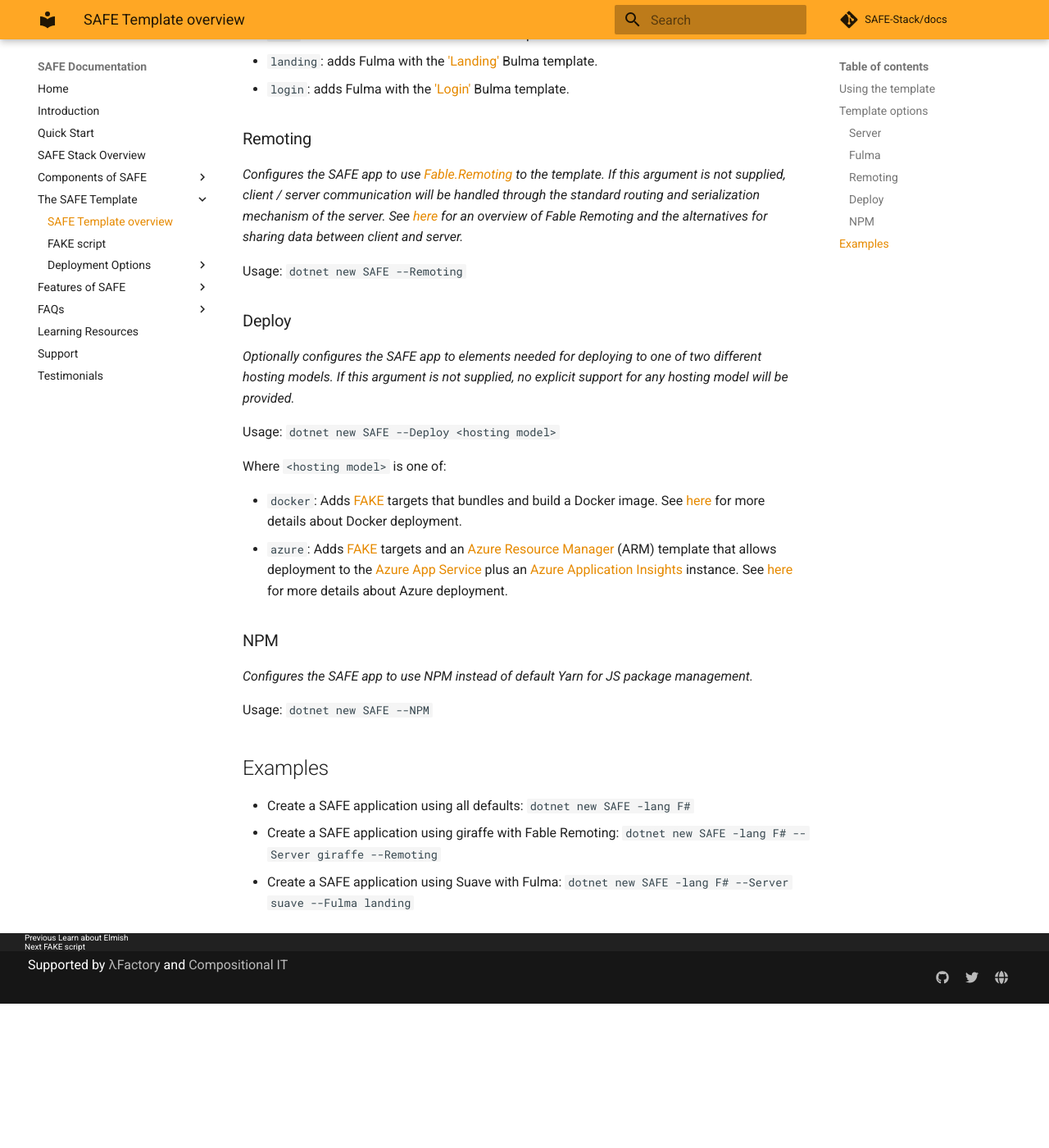
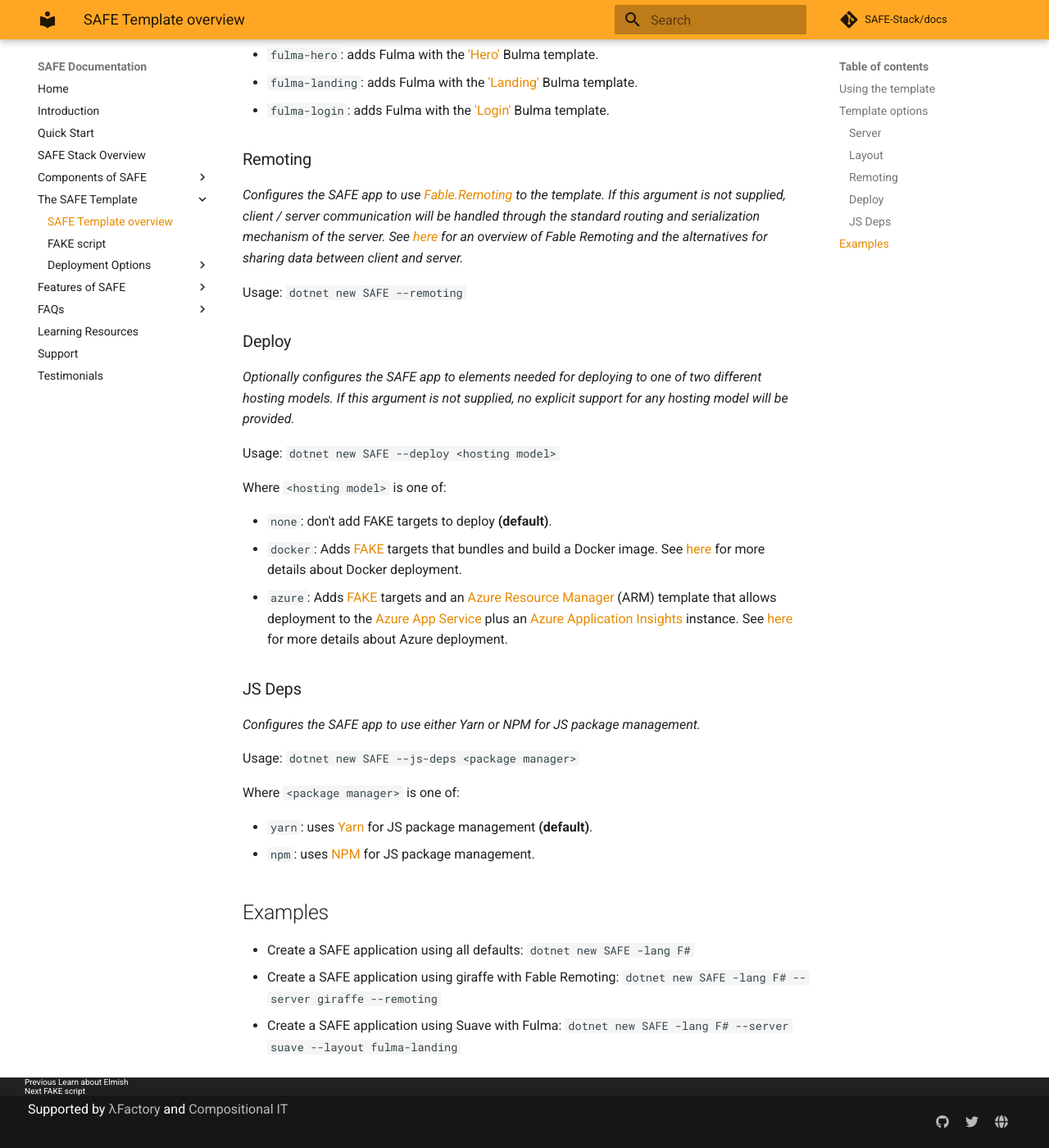
Before and after one commit to SAFE-Stack/docs, an MkDocs documentation site: the page built from docs/template-overview.md, in a window 1280 px wide and 1400 px high, scrolled down 1311 px. Shown: the whole window at 82% size. Built offline with MkDocs 1.6.1 and Material for MkDocs 9.7.7, drawn with Linux system fonts in a browser that asks for light colours; comment, search, counter and statistics services are not loaded; old or Windows-style settings are respelled for this version of MkDocs; before the commit the page ends 2535 px from its top, so only the background shows below that; some of the changed text lies outside the part shown.

Commit message:
update parameters reference

```diff
--- a/docs/template-overview.md
+++ b/docs/template-overview.md
@@ -17,7 +17,7 @@
 ### Server
 *Configures the SAFE app to use one of three different back-end hosting platforms.*
 
-Usage: `dotnet new SAFE --Server <server>`
+Usage: `dotnet new SAFE --server <server>`
 
 Where `<server>` is one of:
 
@@ -25,42 +25,49 @@
 * `giraffe`: Creates a SAFE app running on Giraffe only.
 * `suave`: Creates a SAFE app running on Suave.
 
-### Fulma
-*Configures the SAFE app to apply [Fulma](https://mangelmaxime.github.io/Fulma) bindings to the UI template.*
+### Layout
+*Configures the SAFE app to apply a CSS Framework to the UI template. Currently supports just [Fulma](https://mangelmaxime.github.io/Fulma) bindings*
 
-Usage: `dotnet new SAFE --Fulma <template>`
+Usage: `dotnet new SAFE --layout <layout>`
 
-Where `<template>` is one of:
+Where `<layout>` is one of:
 
-* `none`: don't add Fulma bindings at all **(default)**.
-* `basic`: adds Fulma basic template.
-* `admin`: adds Fulma with the ['Admin'](https://dansup.github.io/bulma-templates/templates/admin.html) Bulma template.
-* `cover`: adds Fulma with the ['Cover'](https://dansup.github.io/bulma-templates/templates/cover.html) Bulma template.
-* `hero`: adds Fulma with the ['Hero'](https://dansup.github.io/bulma-templates/templates/hero.html) Bulma template.
-* `landing`: adds Fulma with the ['Landing'](https://dansup.github.io/bulma-templates/templates/landing.html) Bulma template.
-* `login`: adds Fulma with the ['Login'](https://dansup.github.io/bulma-templates/templates/login.html) Bulma template.
+* `none`: don't add any CSS framework.
+* `fulma-basic`: adds Fulma basic template **(default)**.
+* `fulma-admin`: adds Fulma with the ['Admin'](https://dansup.github.io/bulma-templates/templates/admin.html) Bulma template.
+* `fulma-cover`: adds Fulma with the ['Cover'](https://dansup.github.io/bulma-templates/templates/cover.html) Bulma template.
+* `fulma-hero`: adds Fulma with the ['Hero'](https://dansup.github.io/bulma-templates/templates/hero.html) Bulma template.
+* `fulma-landing`: adds Fulma with the ['Landing'](https://dansup.github.io/bulma-templates/templates/landing.html) Bulma template.
+* `fulma-login`: adds Fulma with the ['Login'](https://dansup.github.io/bulma-templates/templates/login.html) Bulma template.
 
 ### Remoting
 *Configures the SAFE app to use [Fable.Remoting](https://github.com/Zaid-Ajaj/Fable.Remoting) to the template. If this argument is not supplied, client / server communication will be handled through the standard routing and serialization mechanism of the server. See [here](feature-clientserver.md) for an overview of Fable Remoting and the alternatives for sharing data between client and server.*
 
-Usage: `dotnet new SAFE --Remoting`
+Usage: `dotnet new SAFE --remoting`
 
 ### Deploy
 *Optionally configures the SAFE app to elements needed for deploying to one of two different hosting models. If this argument is not supplied, no explicit support for any hosting model will be provided.*
 
-Usage: `dotnet new SAFE --Deploy <hosting model>`
+Usage: `dotnet new SAFE --deploy <hosting model>`
 
 Where `<hosting model>` is one of:
 
+* `none`: don't add FAKE targets to deploy **(default)**.
 * `docker`: Adds [FAKE](https://fake.build/) targets that bundles and build a Docker image. See [here](template-docker.md) for more details about Docker deployment.
 * `azure`: Adds [FAKE](https://fake.build/) targets and an [Azure Resource Manager](https://docs.microsoft.com/en-us/azure/azure-resource-manager/resource-group-overview) (ARM) template that allows deployment to the [Azure App Service](https://azure.microsoft.com/en-us/services/app-service/) plus an [Azure Application Insights](https://azure.microsoft.com/en-us/services/application-insights/) instance. See [here](template-appservice.md) for more details about Azure deployment.
 
-### NPM
-*Configures the SAFE app to use NPM instead of default Yarn for JS package management.*
+### JS Deps
+*Configures the SAFE app to use either Yarn or NPM for JS package management.*
 
-Usage: `dotnet new SAFE --NPM`
+Usage: `dotnet new SAFE --js-deps <package manager>`
+
+Where `<package manager>` is one of:
+
+* `yarn`: uses [Yarn](https://yarnpkg.com/) for JS package management  **(default)**.
+* `npm`: uses [NPM](https://www.npmjs.com/) for JS package management.
+
 
 ## Examples
 * Create a SAFE application using all defaults: `dotnet new SAFE -lang F#`
-* Create a SAFE application using giraffe with Fable Remoting: `dotnet new SAFE -lang F# --Server giraffe --Remoting`
-* Create a SAFE application using Suave with Fulma: `dotnet new SAFE -lang F# --Server suave --Fulma landing`
+* Create a SAFE application using giraffe with Fable Remoting: `dotnet new SAFE -lang F# --server giraffe --remoting`
+* Create a SAFE application using Suave with Fulma: `dotnet new SAFE -lang F# --server suave --layout fulma-landing`
```
Also changed, not shown: docs/template-fake.md (+1 -1 lines).
